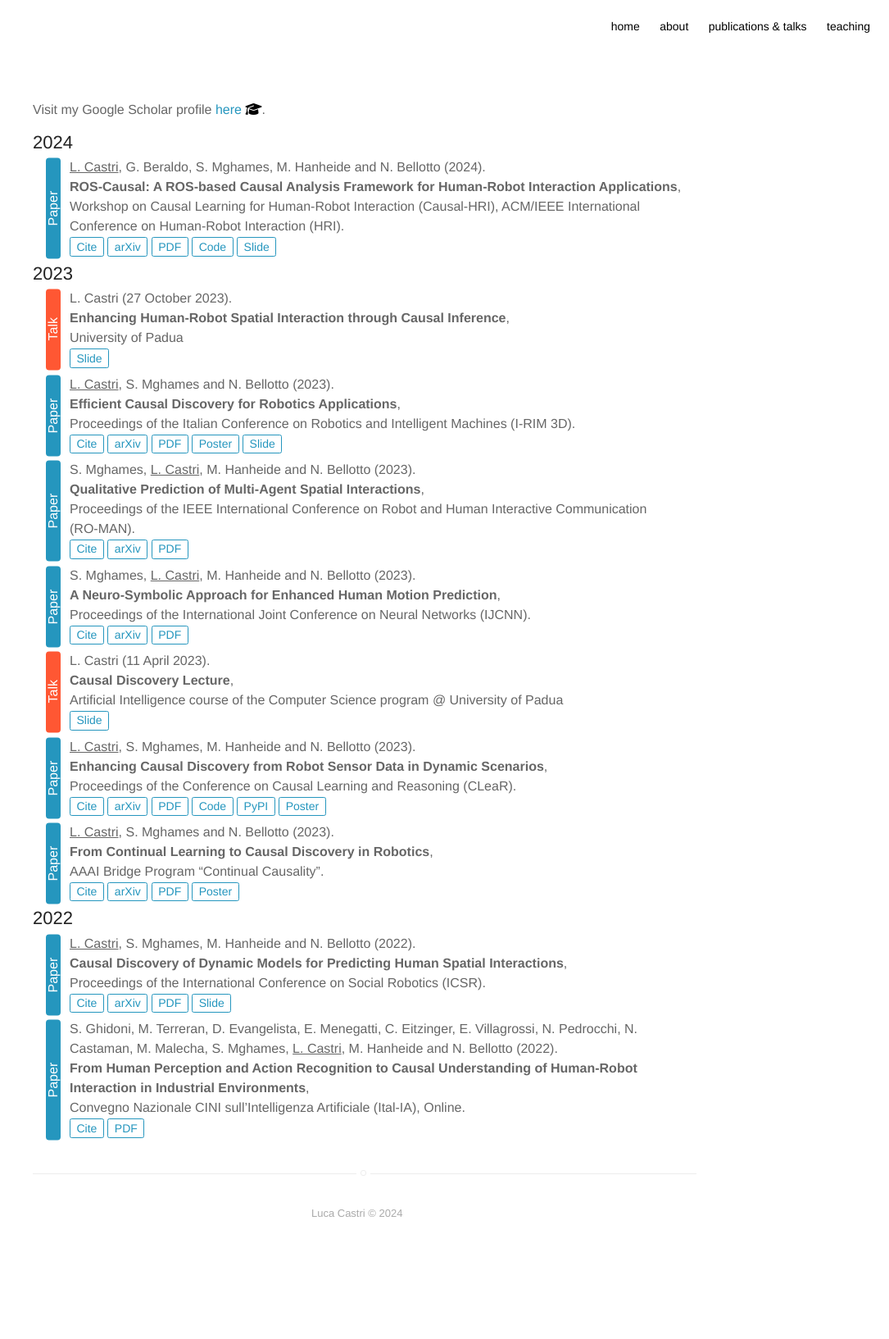
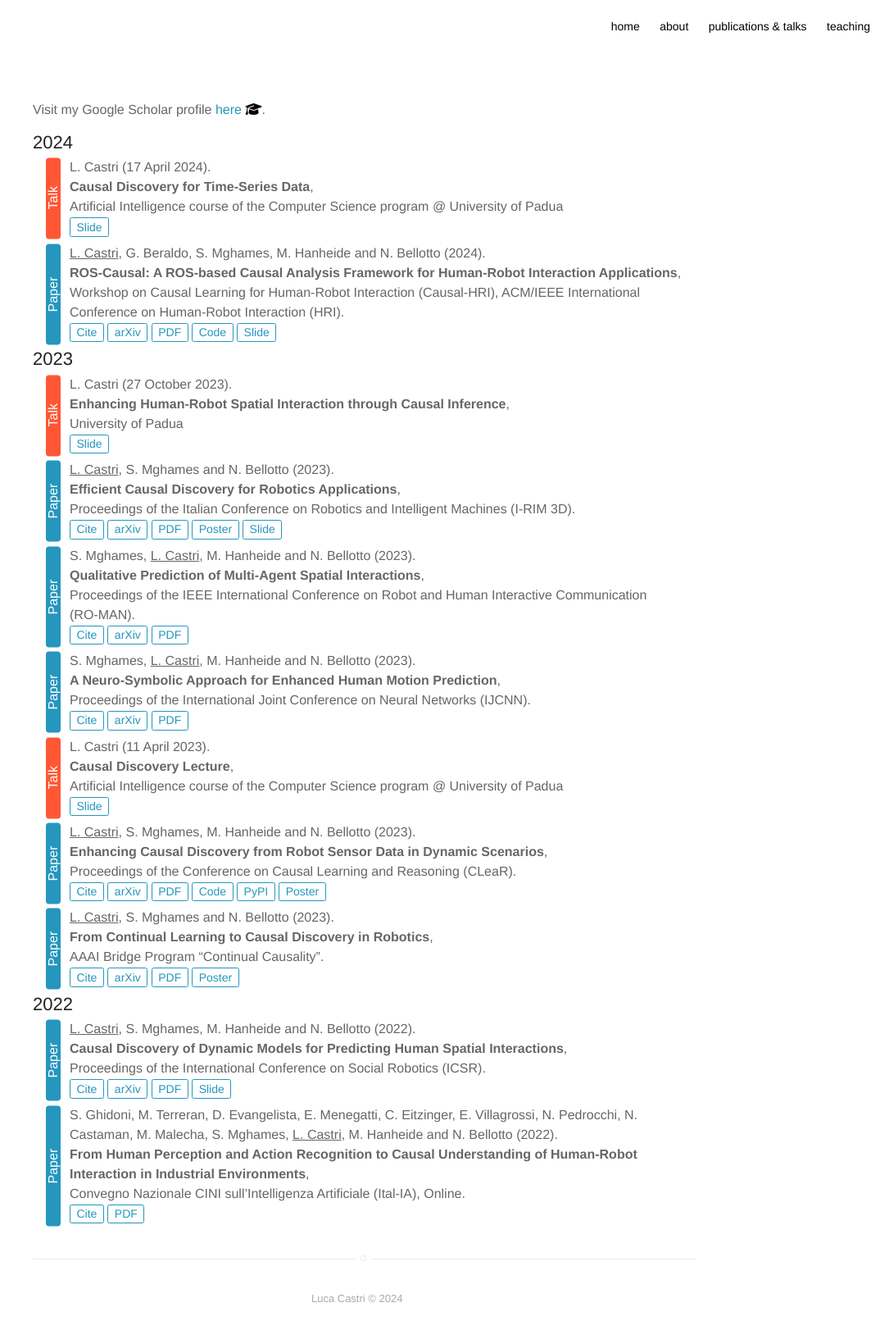
Before and after one commit to lcastri/lcastri.github.io, a Jekyll site: the page built from publications.html, in a window 1280 px wide. Shown: the whole page at 82% size, without its empty margins (195-1280 px from the left). Built offline with Jekyll 4.4.1, drawn with Linux system fonts in a browser that asks for light colours; nearby versions of some CDN libraries; before the commit the page ends 1529 px from its top, so only the background shows below that.

Commit message:
causal discovery lecture 2024 added

```diff
--- a/publications.html
+++ b/publications.html
@@ -7,6 +7,18 @@ Visit my Google Scholar profile <a class="ext_link" href="https://scholar.google
 <br><br>
 
 <h2>2024</h2>
+
+<div class="container-talk">
+    <div class="afterLine">
+        </u>L. Castri</u> (17 April 2024).<br>
+        <b>Causal Discovery for Time-Series Data</b>,<br>
+        Artificial Intelligence course of the Computer Science program @ University of Padua
+        {% include citation-nav.html citnavID="talk_causaldiscoverylecture2024"
+        showSlide=true slideLink="https://lcastri.github.io/talk/causal_discovery_ts_data_lecture.pdf"
+        %}
+    </div>
+</div>
+
 <div class="container-paper">
     <div class="afterLine">
         <u>L. Castri</u>, G. Beraldo, S. Mghames, M. Hanheide and N. Bellotto (2024).<br>
```
Also changed, not shown: 1 other file.
